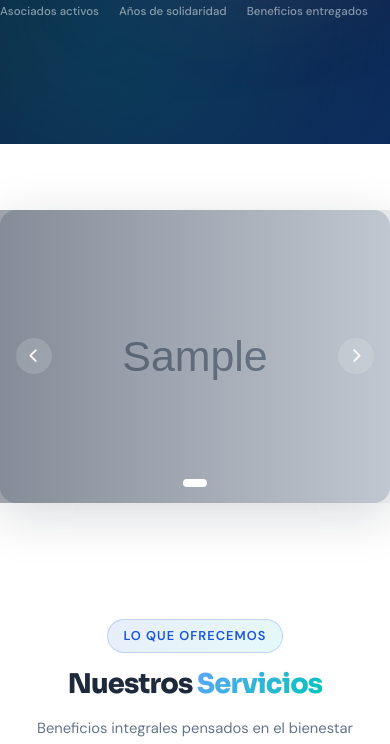
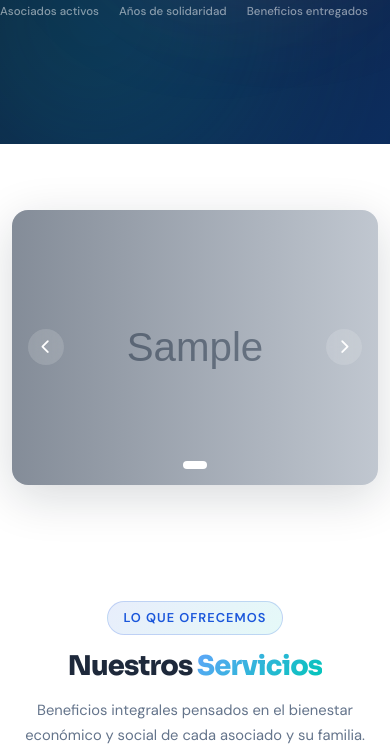
Before and after one commit to DesarrolladorAMyM/FondoEmpleados, a Django app: page /FondoEmpleados/ in a window 390 px wide. Shown: the part 700-1444 px from the top of the page. Run offline with Django 5.2, Linux system fonts and the light colour scheme; tables that the repository leaves empty hold one stand-in row (values such as "Sample post"); grey boxes marked "Sample" are stand-in pictures.

Commit message:
modificacion 2 en el style.css

```diff
--- a/fondo/static/css/styles.css
+++ b/fondo/static/css/styles.css
@@ -42,7 +42,6 @@
 *, *::before, *::after { box-sizing: border-box; margin: 0; padding: 0; }
 html  { scroll-behavior: smooth; font-size: 16px; }
 body  { font-family: var(--font-body); color: var(--text); background: var(--white); line-height: 1.6; -webkit-font-smoothing: antialiased; }
-/* FIX: height: auto evita que imágenes de ancho fijo rompan el layout */
 img   { max-width: 100%; height: auto; display: block; }
 a     { text-decoration: none; color: inherit; }
 ul    { list-style: none; }
@@ -57,7 +56,6 @@ input, textarea, select { font-family: var(--font-body); }
   max-width: 1200px;
   margin: 0 auto;
   padding: 0 24px;
-  /* FIX: evita que el container se expanda más allá del viewport */
   width: 100%;
 }
 .gradient-text {
@@ -85,25 +83,17 @@ input, textarea, select { font-family: var(--font-body); }
 
 
 /* ============================================================
-   3b. CONTENCIÓN DE DESBORDAMIENTO — ESCALABLE
-   Cada sección se autocontiene. No se toca html ni body,
-   lo que preserva position:sticky, fixed y scroll programático.
+   3b. CONTENCIÓN DE DESBORDAMIENTO
    ============================================================ */
-
-/* Las shapes decorativas quedan recortadas dentro de su wrapper,
-   no dentro de .hero, para no afectar hijos con position:sticky */
 .hero__bg-shapes {
   overflow: hidden;
 }
 
-/* Las cards absolutas de "nosotros" no se salen del contenedor visual */
+/* Desktop: about__visual contiene las cards absolutas */
 .about__visual {
   overflow: hidden;
 }
 
-/* Regla defensiva para todos los grids y flex: evita que un hijo
-   infle el padre más allá del ancho disponible (problema clásico
-   de flexbox/grid sin min-width:0) */
 .tabs__nav,
 .zonas-nav,
 .convenios-grid,
@@ -121,7 +111,6 @@ input, textarea, select { font-family: var(--font-body); }
   min-width: 0;
 }
 
-/* Cada celda de grid también respeta su contenedor */
 .ahorro-card,
 .credito-card,
 .auxilio-card,
@@ -200,17 +189,12 @@ input, textarea, select { font-family: var(--font-body); }
   min-height: 100vh;
   background: linear-gradient(135deg, var(--dark) 0%, var(--dark2) 60%, #0d2d5e 100%);
   position: relative;
-  /* FIX: overflow:hidden aquí contiene el fondo animado pero NO
-     afecta elementos externos porque hero es position:relative,
-     no el ancestro de ningún fixed/sticky de otras secciones */
   overflow: hidden;
   display: flex; align-items: center;
   padding-top: 70px;
 }
 .hero__bg-shapes {
   position: absolute; inset: 0; pointer-events: none;
-  /* FIX: segunda línea de defensa — las shapes quedan recortadas
-     aquí antes de llegar al borde de .hero */
   overflow: hidden;
 }
 .shape {
@@ -298,8 +282,11 @@ input, textarea, select { font-family: var(--font-body); }
    8. BANNER SLIDER
    ============================================================ */
 .banner-slider {
-  position: relative; border-radius: var(--radius-lg);
-  overflow: hidden; box-shadow: var(--shadow-lg); margin: 40px 0;
+  position: relative;
+  border-radius: var(--radius-lg);
+  overflow: hidden;
+  box-shadow: var(--shadow-lg);
+  margin: 40px 0;
 }
 .banner-slider__container  { position: relative; width: 100%; }
 .banner-slide              { display: none; }
@@ -307,7 +294,6 @@ input, textarea, select { font-family: var(--font-body); }
 .banner-slide__placeholder {
   position: relative;
   overflow: hidden;
-  /* Relación 1774:887 ≈ 2:1 — se ajusta automáticamente al ancho */
   aspect-ratio: 1774 / 887;
 }
 .banner-slide__placeholder::after {
@@ -316,13 +302,13 @@ input, textarea, select { font-family: var(--font-body); }
 }
 .banner-placeholder-content {
   width: 100%;
-  height: 100%;               /* ← esto faltaba, sin esto el img no tiene referencia */
+  height: 100%;
   display: block;
 }
 .banner-slide__img {
   width: 100%;
   height: 100%;
-  object-fit: fill;   /* estira para llenar SIN recortar */
+  object-fit: fill;
   display: block;
 }
 
@@ -354,8 +340,6 @@ input, textarea, select { font-family: var(--font-body); }
   box-shadow: 0 8px 32px rgba(10,22,40,0.18);
   border: 1px solid rgba(255,255,255,0.06);
   position: relative;
-  /* FIX: min-width:0 evita que el flex container se expanda
-     más allá de su padre cuando hay muchos tabs */
   min-width: 0;
 }
 .tabs__nav::-webkit-scrollbar { display: none; }
@@ -368,7 +352,6 @@ input, textarea, select { font-family: var(--font-body); }
   font-size: 0.88rem; font-weight: 600; white-space: nowrap;
   transition: var(--transition); flex-shrink: 0;
   position: relative; cursor: pointer; letter-spacing: 0.01em;
-  /* FIX: min-width:0 en cada hijo de flex para que no inflen el padre */
   min-width: 0;
 }
 .tab-btn:hover { background: rgba(255,255,255,0.07); color: rgba(255,255,255,0.8); }
@@ -576,7 +559,6 @@ input, textarea, select { font-family: var(--font-body); }
 .zona-btn__arrow { font-size: 10px; color: var(--text-muted); transition: transform 0.2s ease; }
 .zona-btn.active .zona-btn__arrow { transform: rotate(180deg); }
 
-/* Fix icono zona-btn */
 .zona-btn .ahorro-card__icon        { background: rgba(26,86,219,0.08); color: var(--primary); }
 .zona-btn.active .ahorro-card__icon { background: rgba(26,86,219,0.15); }
 
@@ -607,7 +589,6 @@ input, textarea, select { font-family: var(--font-body); }
   border: 3px solid #d1e8d1; background: #f4faf6;
   display: flex; align-items: center; justify-content: center;
   overflow: hidden; margin: 0 auto 8px;
-  /* FIX: flex-shrink:0 evita que el logo se comprima en grids estrechos */
   flex-shrink: 0;
 }
 .convenio-card__logo img  { width: 85%; height: 85%; object-fit: contain; scale: 1.2; }
@@ -693,9 +674,8 @@ input, textarea, select { font-family: var(--font-body); }
 .value-item strong { color: var(--white); display: block; margin-bottom: 4px; font-size: 0.95rem; }
 .value-item p      { color: rgba(255,255,255,0.55); font-size: 0.88rem; line-height: 1.6; }
 .about__visual {
-  position: relative; height: 380px;
-  /* FIX: las cards absolutas quedan recortadas aquí,
-     sin afectar nada fuera de esta columna */
+  position: relative;
+  height: 380px;
   overflow: hidden;
 }
 .about__card {
@@ -745,7 +725,6 @@ input, textarea, select { font-family: var(--font-body); }
   border-radius: var(--radius-sm); font-size: 0.9rem;
   color: var(--text); background: var(--white);
   outline: none; transition: var(--transition);
-  /* FIX: width:100% evita que inputs con padding se salgan de su contenedor */
   width: 100%;
 }
 .form__group input:focus,
@@ -837,7 +816,7 @@ input, textarea, select { font-family: var(--font-body); }
    ============================================================ */
 @media (max-width: 1024px) {
   .about__grid   { grid-template-columns: 1fr; gap: 48px; }
-  .about__visual { height: 280px; }
+  .about__visual { height: 280px; overflow: hidden; }
   .contact__grid { grid-template-columns: 1fr; gap: 40px; }
   .footer__grid  { grid-template-columns: 1fr 1fr; }
 }
@@ -871,6 +850,21 @@ input, textarea, select { font-family: var(--font-body); }
   .btn            { width: 100%; justify-content: center; }
   .hero__actions .btn { width: auto; }
 
+  /* Banner — respeta el container, sin márgenes negativos */
+  .banner-slider {
+    margin: 24px 0;
+    border-radius: var(--radius);
+  }
+  .banner-slide__placeholder {
+    aspect-ratio: 16 / 9;
+    height: auto;
+  }
+  .banner-slide__img {
+    object-fit: fill;
+    width: 100%;
+    height: 100%;
+  }
+
   /* Tabs */
   .tabs__nav { padding: 6px; }
   .tab-btn   { padding: 10px 14px; font-size: 0.82rem; }
@@ -880,7 +874,7 @@ input, textarea, select { font-family: var(--font-body); }
   /* Ahorro */
   .ahorro-grid { grid-template-columns: 1fr; }
 
-  /* Zonas — 3 columnas */
+  /* Zonas — scroll horizontal */
   .zonas-nav {
     display: flex;
     flex-direction: row;
@@ -911,7 +905,16 @@ input, textarea, select { font-family: var(--font-body); }
   .about__card--2 { width: 90%; }
   .about__card--3 { width: 75%; }
 
-
+  /* About visual — sin recorte en móvil */
+  .about__visual {
+    height: auto;
+    min-height: 320px;
+    overflow: visible;
+    padding-bottom: 100px;
+  }
+  .about__card        { padding: 14px 16px; gap: 10px; }
+  .about__card strong { font-size: 0.88rem; }
+  .about__card span   { font-size: 0.75rem; }
 }
 
 
@@ -935,11 +938,26 @@ input, textarea, select { font-family: var(--font-body); }
   .section__title    { font-size: 1.7rem; }
   .section__subtitle { font-size: 0.92rem; }
 
+  /* Banner */
+  .banner-slider {
+    margin: 16px 0;
+    border-radius: var(--radius);
+  }
+  .banner-slide__placeholder {
+    aspect-ratio: 4 / 3;
+    height: auto;
+  }
+  .banner-slide__img {
+    object-fit: fill;
+    width: 100%;
+    height: 100%;
+  }
+  .banner-slider__btn { width: 36px; height: 36px; font-size: 0.9rem; }
+
   /* Tabs — solo iconos */
   .tabs__nav { gap: 4px; padding: 6px; }
   .tab-btn   { padding: 10px 8px; min-width: 0; }
   .tab-btn__icon { font-size: 1.2rem; }
-
 
   /* Zonas — lista vertical */
   .zonas-nav {
@@ -966,7 +984,7 @@ input, textarea, select { font-family: var(--font-body); }
   .zona-panel__title { font-size: 0.88rem; }
   .zona-panel__count { font-size: 0.72rem; }
 
-  /* Convenios — 2 col verticales */
+  /* Convenios — 2 col */
   .convenios-grid,
   .grid-flexible       { grid-template-columns: repeat(2, 1fr); gap: 10px; }
   .convenio-card       { flex-direction: column; text-align: center; padding: 16px 10px 12px; gap: 6px; }
@@ -974,8 +992,8 @@ input, textarea, select { font-family: var(--font-body); }
   .convenio-card__footer { margin-top: 6px; padding-top: 6px; }
 
   /* Ahorro */
-  .ahorro-card           { padding: 20px; }
-  .ahorro-card__icon     { width: 44px; height: 44px; font-size: 1.1rem; }
+  .ahorro-card            { padding: 20px; }
+  .ahorro-card__icon      { width: 44px; height: 44px; font-size: 1.1rem; }
   .ahorro-card__header h3 { font-size: 0.95rem; }
 
   /* Crédito */
@@ -988,14 +1006,21 @@ input, textarea, select { font-family: var(--font-body); }
   .auxilio-card  { padding: 20px; }
 
   /* Bono */
-  .bono-solidario      { padding: 20px; gap: 16px; }
+  .bono-solidario       { padding: 20px; gap: 16px; }
   .bono-solidario__icon { font-size: 2rem; }
 
+  /* About visual */
+  .about__visual {
+    min-height: 280px;
+    overflow: visible;
+    padding-bottom: 90px;
+  }
+
   /* Contacto */
-  .contact__info-icon    { width: 40px; height: 40px; font-size: 1.1rem; }
+  .contact__info-icon   { width: 40px; height: 40px; font-size: 1.1rem; }
   .form__group input,
   .form__group select,
-  .form__group textarea  { font-size: 0.85rem; padding: 10px 12px; }
+  .form__group textarea { font-size: 0.85rem; padding: 10px 12px; }
 
   /* Modal */
   .modal__content { padding: 20px 16px 16px; max-width: 100%; }
@@ -1006,55 +1031,7 @@ input, textarea, select { font-family: var(--font-body); }
   .footer__grid { gap: 24px; }
   .footer__logo { font-size: 1.6rem; }
 
-  /* Banner */
-  .banner-slider             { margin: 20px 0; border-radius: var(--radius); }
-  .banner-slide__img         { border-radius: var(--radius); } /* solo mantén el border-radius */
-  .banner-slide__placeholder { height: 180px; }
-  .banner-slider__btn        { width: 36px; height: 36px; font-size: 0.9rem; }
-
   /* Tab intro */
   .tab-intro   { padding: 14px 16px; }
   .tab-intro p { font-size: 0.88rem; }
-
-
-
-@media (max-width: 768px) {
-  .banner-slider {
-    margin: 24px -16px;
-    border-radius: 0;
 }
-  .banner-slide__placeholder {
-    aspect-ratio: 16 / 9;
-  }
-  .banner-slide__img {
-    object-fit: cover;
-  }
-  .about__visual {
-    height: auto;
-    min-height: 320px;
-    overflow: visible;
-    padding-bottom: 100px;
-  }
-  .about__card {
-    padding: 14px 16px;
-    gap: 10px;
-  }
-  .about__card strong { font-size: 0.88rem; }
-  .about__card span   { font-size: 0.75rem; }
-}
-
-@media (max-width: 480px) {
-  .banner-slider {
-    margin: 16px -12px;
-    border-radius: 0;
-  }
-  .banner-slide__placeholder {
-    aspect-ratio: 4 / 3;
-    height: auto;
-  }
-  .about__visual {
-    min-height: 280px;
-    padding-bottom: 90px;
-  }
-}
-}
```
Also changed, not shown: static/css/styles.css (+67 -90 lines). Lines whose indentation alone changed are shown as unchanged.
